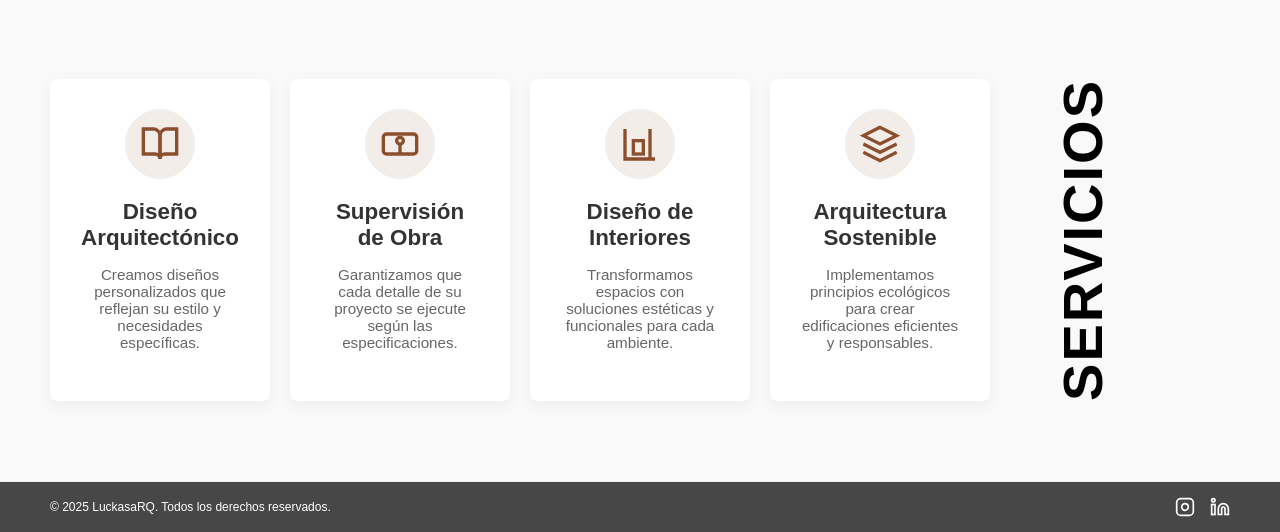
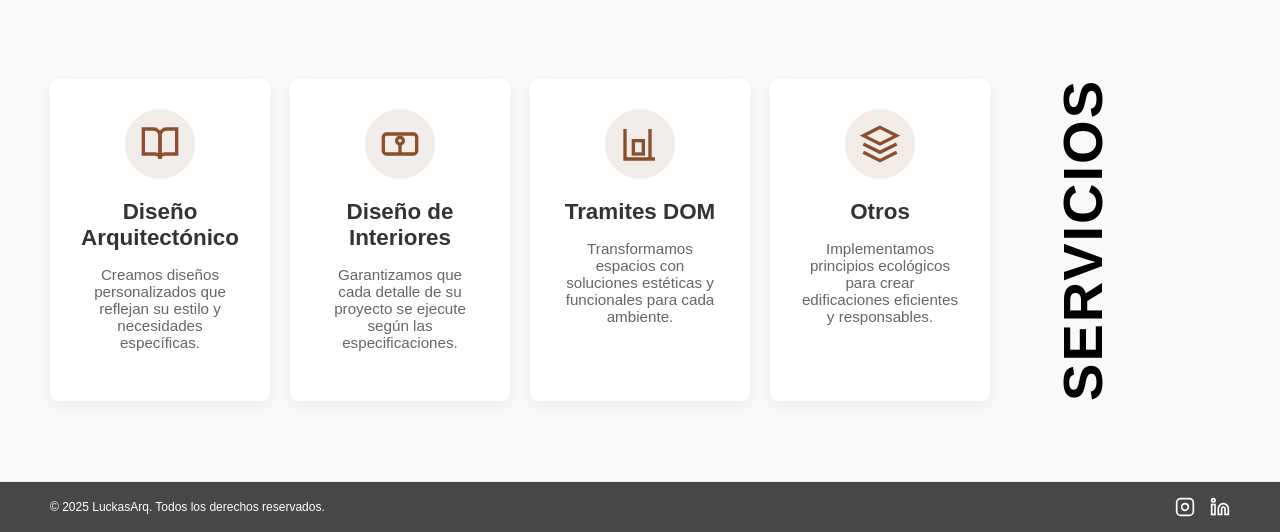
Before and after one commit to DiegoGajardo01/LuckasArq, a Django app: page / in a window 1280 px wide. Shown: the part 801-1333 px from the top of the page. Run offline with Django 5.2, Linux system fonts and the light colour scheme.

Commit message:
correct servicio title

```diff
--- a/main/templates/index.html
+++ b/main/templates/index.html
@@ -51,7 +51,7 @@
                             <path d="M12 12v6"></path>
                         </svg>
                     </div>
-                    <h3>Supervisión de Obra</h3>
+                    <h3>Diseño de Interiores</h3>
                     <p>Garantizamos que cada detalle de su proyecto se ejecute según las especificaciones.</p>
                 </div>
                 <div class="servicio-item">
@@ -62,7 +62,7 @@
                             <rect x="8" y="10" width="6" height="8"></rect>
                         </svg>
                     </div>
-                    <h3>Diseño de Interiores</h3>
+                    <h3>Tramites DOM</h3>
                     <p>Transformamos espacios con soluciones estéticas y funcionales para cada ambiente.</p>
                 </div>
                 <div class="servicio-item">
@@ -73,7 +73,7 @@
                             <path d="M2 12l10 5 10-5"></path>
                         </svg>
                     </div>
-                    <h3>Arquitectura Sostenible</h3>
+                    <h3>Otros</h3>
                     <p>Implementamos principios ecológicos para crear edificaciones eficientes y responsables.</p>
                 </div>
                 <div>
@@ -87,7 +87,7 @@
 <footer>
     <div class="container">
         <div class="footer-content">
-            <p>© 2025 LuckasaRQ. Todos los derechos reservados.</p>
+            <p>© 2025 LuckasArq. Todos los derechos reservados.</p>
             <div class="social-icons">
                 <a href="#" aria-label="Instagram">
                     <svg width="20" height="20" viewBox="0 0 24 24" fill="none" stroke="currentColor" stroke-width="2">
```
